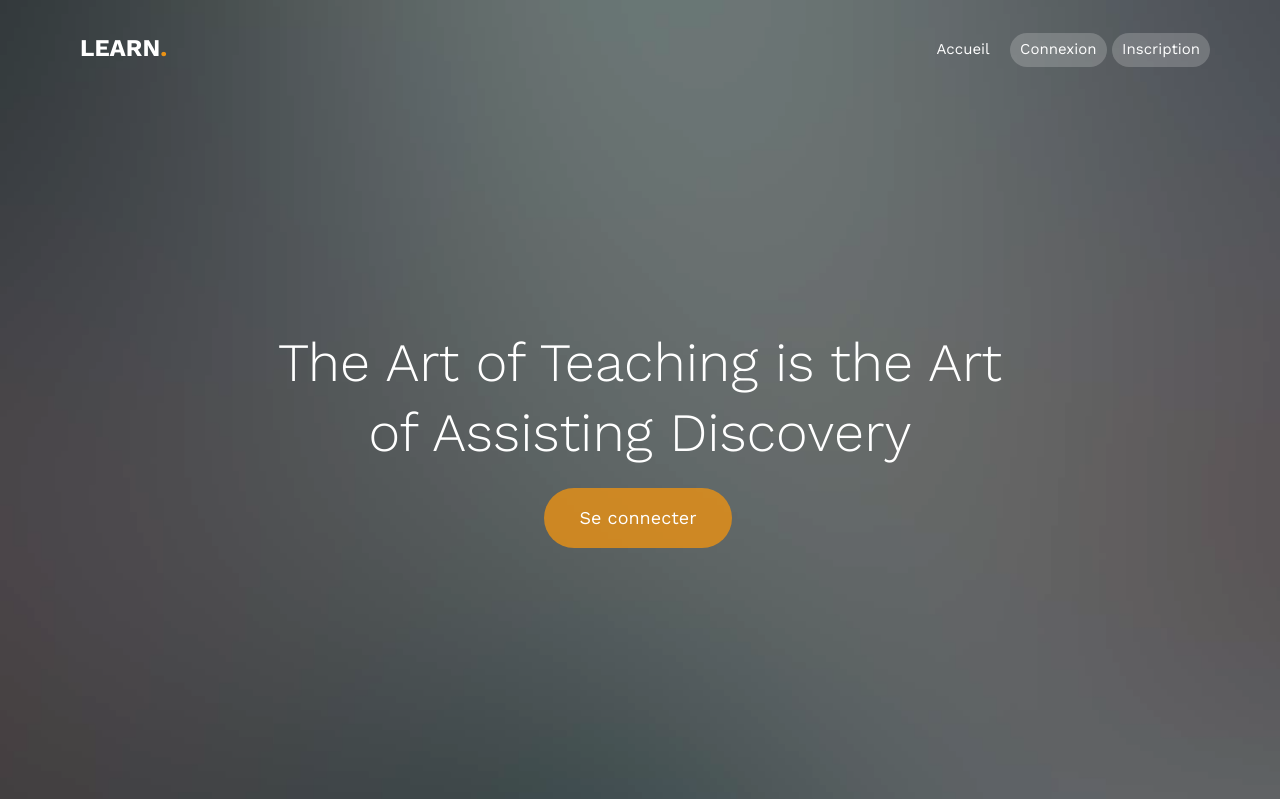
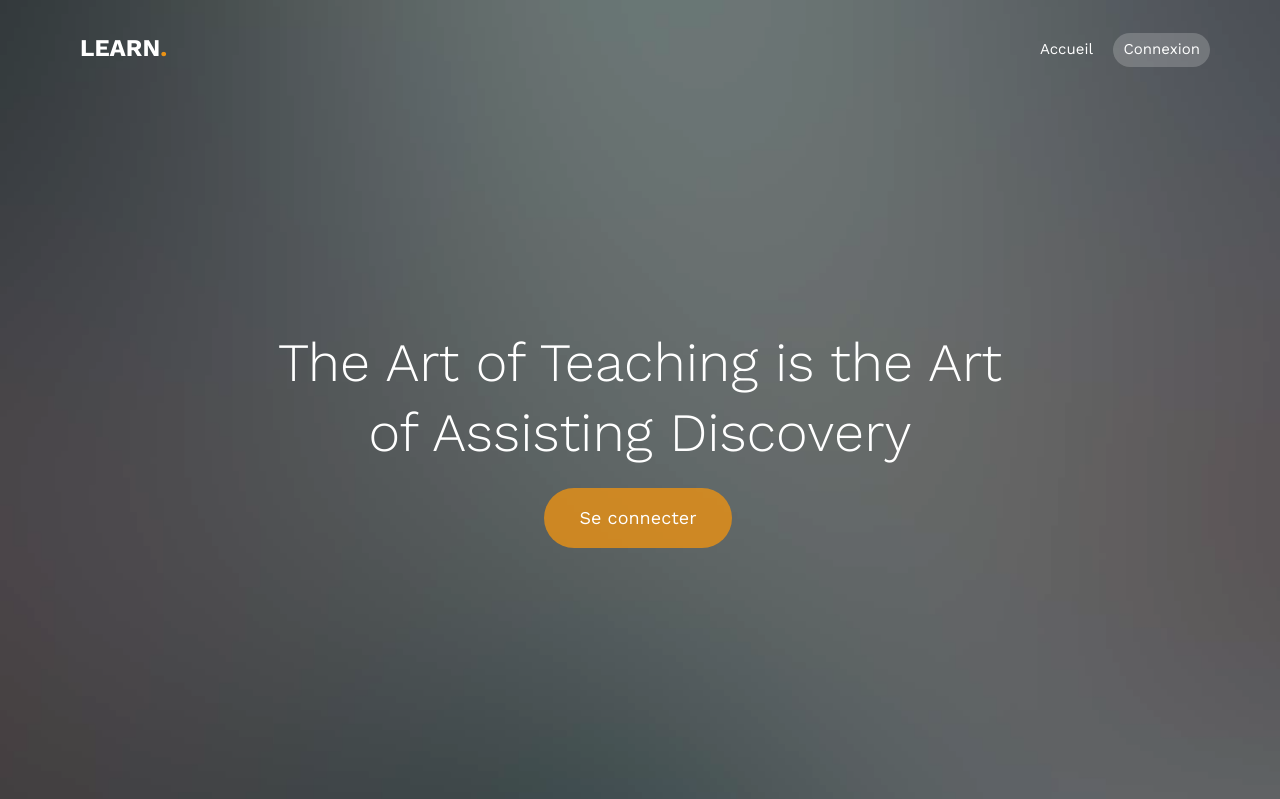
Before and after one commit to MinhNguyenTang/Auto-eval, a PHP site: page /index.php in a window 1280 px wide. Shown: the top 799 px of the page. Run offline with PHP 8.4, Linux system fonts and the light colour scheme; some web fonts are replaced.

Commit message:
Modif header

```diff
--- a/include/header.php
+++ b/include/header.php
@@ -45,7 +45,6 @@ require_once($_SERVER['DOCUMENT_ROOT'].'/Auto-eval/back/manager/manager.php');
             if(empty($_SESSION['user'])) { ?>
             <li class="active"><a href="/Auto-eval/index.php">Accueil</a></li>
             <li class="btn-cta"><a href="/Auto-eval/forms/sign_in.php"><span>Connexion</span></a></li>
-            <li class="btn-cta"><a href="/Auto-eval/forms/sign_up.php"><span>Inscription</span></a></li>
           <?php }
           if(isset($_SESSION['user'])) { ?>
             <li class="active"><a href="/Auto-eval/index.php">Home</a></li>
```
